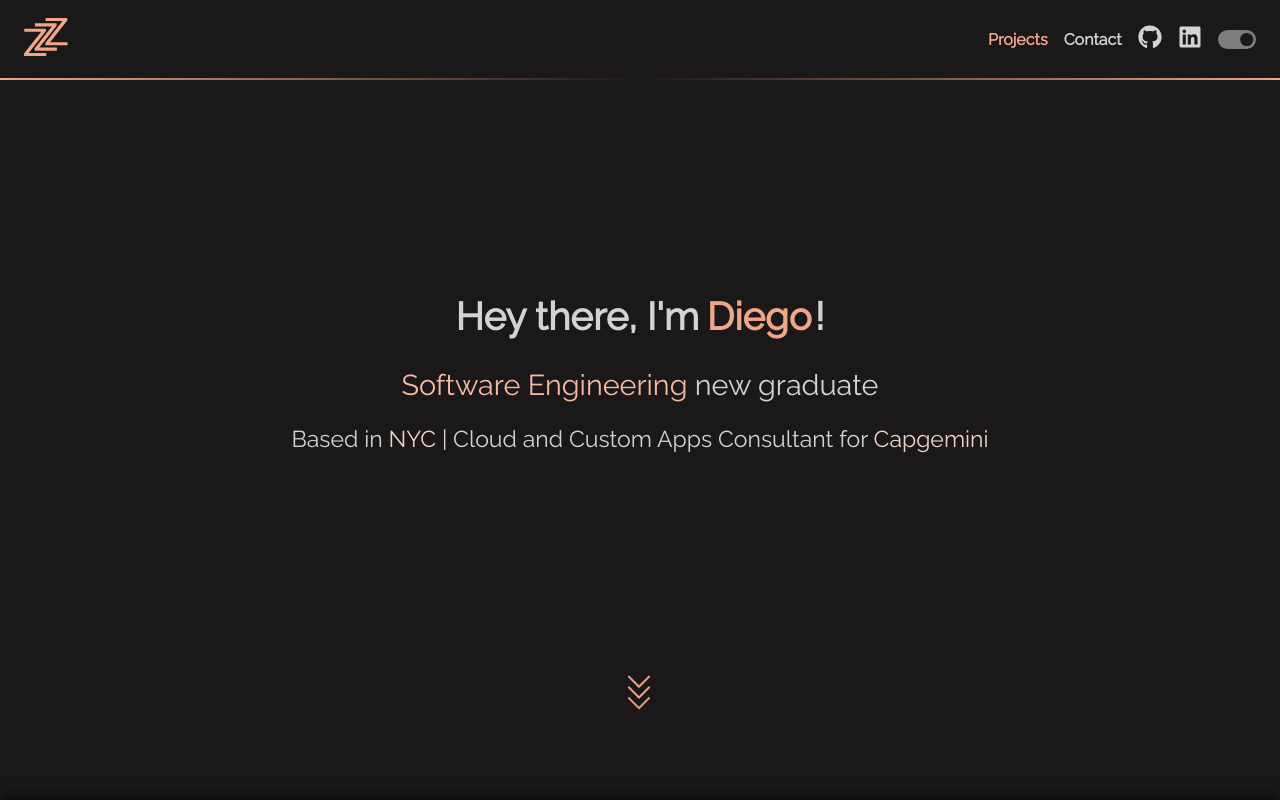
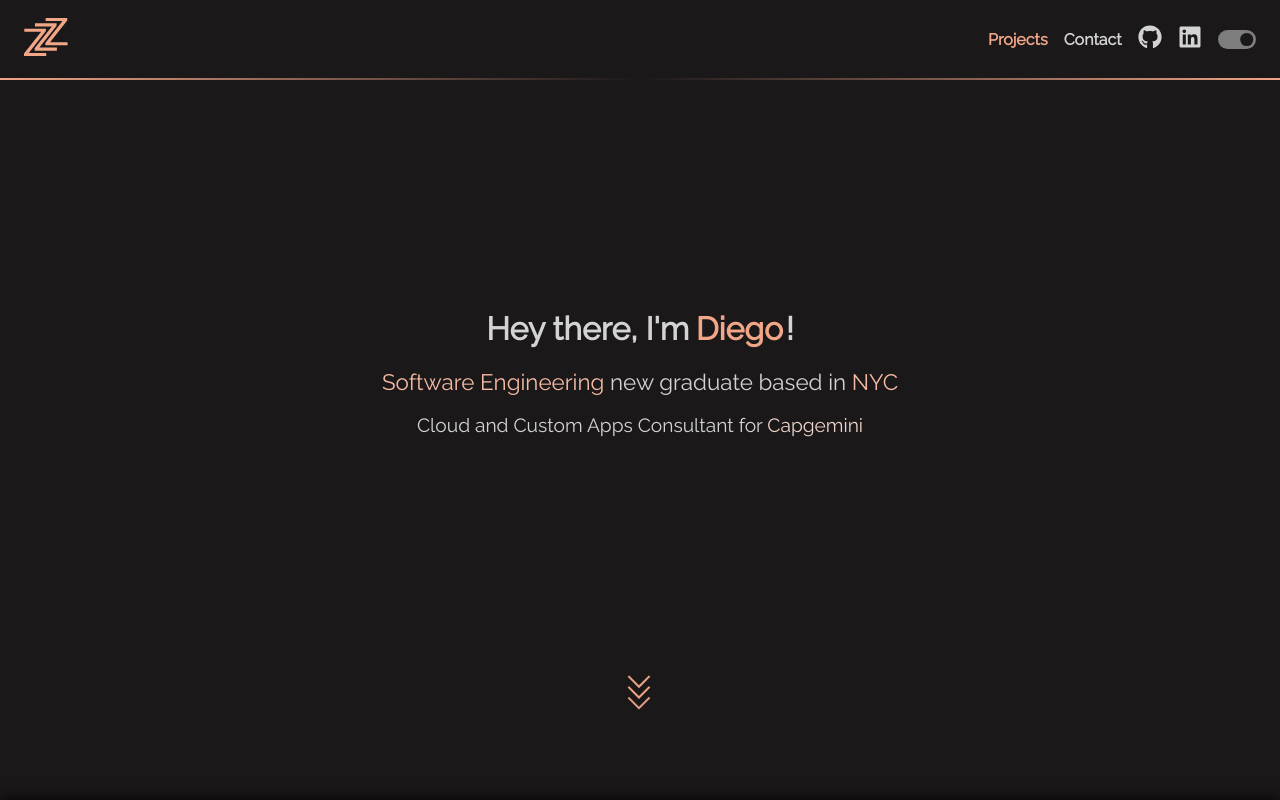
Before and after one commit to zambiazzi89/zambiazzi, a React (Create React App) app: page / in a window 1280 px wide. Shown: the top 800 px of the page. Built offline with nearby package versions, Linux system fonts and the light colour scheme.

Commit message:
Change home style

```diff
--- a/src/components/Home.css
+++ b/src/components/Home.css
@@ -9,7 +9,6 @@
   transition: all 1s ease;
 }
 .name-description {
-  font-size: 1.2em;
   height: 100;
   flex: 1;
   display: flex;
@@ -19,6 +18,7 @@
 }
 
 .name-description > h1 {
+  font-size: clamp(1em, 1.2em);
   display: flex;
   flex-wrap: wrap;
   justify-content: center;
@@ -34,7 +34,8 @@ h1 > span {
 }
 
 .subheader-1 {
-  font-size: 1.5em;
+  text-align: center;
+  font-size: clamp(1.3em, 1.4em, 1.5em);
   padding-top: 1em;
   opacity: 0;
   animation: fade-in 2s 1s forwards;
@@ -44,7 +45,8 @@ h1 > span {
 }
 
 .subheader-2 {
-  font-size: 1.2em;
+  text-align: center;
+  font-size: clamp(1.1em, 1.2em, 1.3em);
   padding-top: 1em;
   opacity: 0;
   animation: fade-in 2s 2s forwards;
--- a/src/components/Home.js
+++ b/src/components/Home.js
@@ -10,11 +10,11 @@ export const Home = () => {
           Hey there, I'm <span>Diego</span>!
         </h1>
         <p className="subheader-1">
-          <span>Software Engineering</span> new graduate
+          <span>Software Engineering</span> new graduate based in{' '}
+          <span>NYC</span>
         </p>
         <p className="subheader-2">
-          Based in <span>NYC</span> | Cloud and Custom Apps Consultant for{' '}
-          <span>Capgemini</span>
+          Cloud and Custom Apps Consultant for <span>Capgemini</span>
         </p>
       </div>
       <a href="#projects">
```
